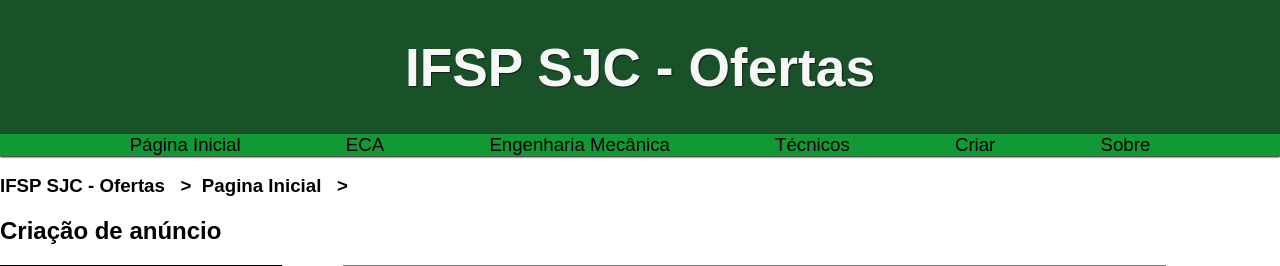
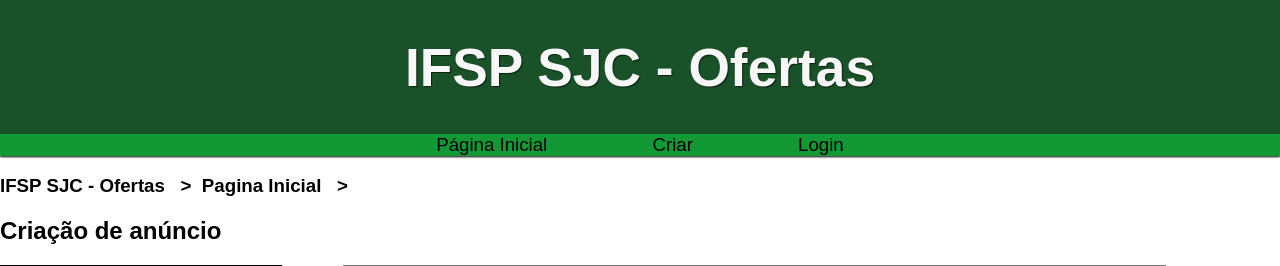
Before and after one commit to guilherme0170/WebServerIFSP, a Flask app: template templates/criar.html in a window 1280 px wide. Shown: the top 266 px of the page. Run offline with Flask 2, Linux system fonts and the light colour scheme; the template is opened without the code that fills it, so the values that code supplies are empty; parts of the project's set-up code (start-up, migrations or seed data) failed here and were passed over; some libraries are stand-ins or nearby versions; some web fonts are replaced.

Commit message:
Cabeçalho - botão login

```diff
--- a/templates/criar.html
+++ b/templates/criar.html
@@ -18,11 +18,8 @@
             </div>
             <div id="menu">
                 <a href="index.html">Página Inicial</a>
-                <a>ECA</a>
-                <a>Engenharia Mecânica</a>
-                <a>Técnicos</a>
                 <a href="criar.html">Criar</a>
-                <a>Sobre</a>
+                <a href="login.html">Login</a>
             </div>
         </div>
 		</header>
```
